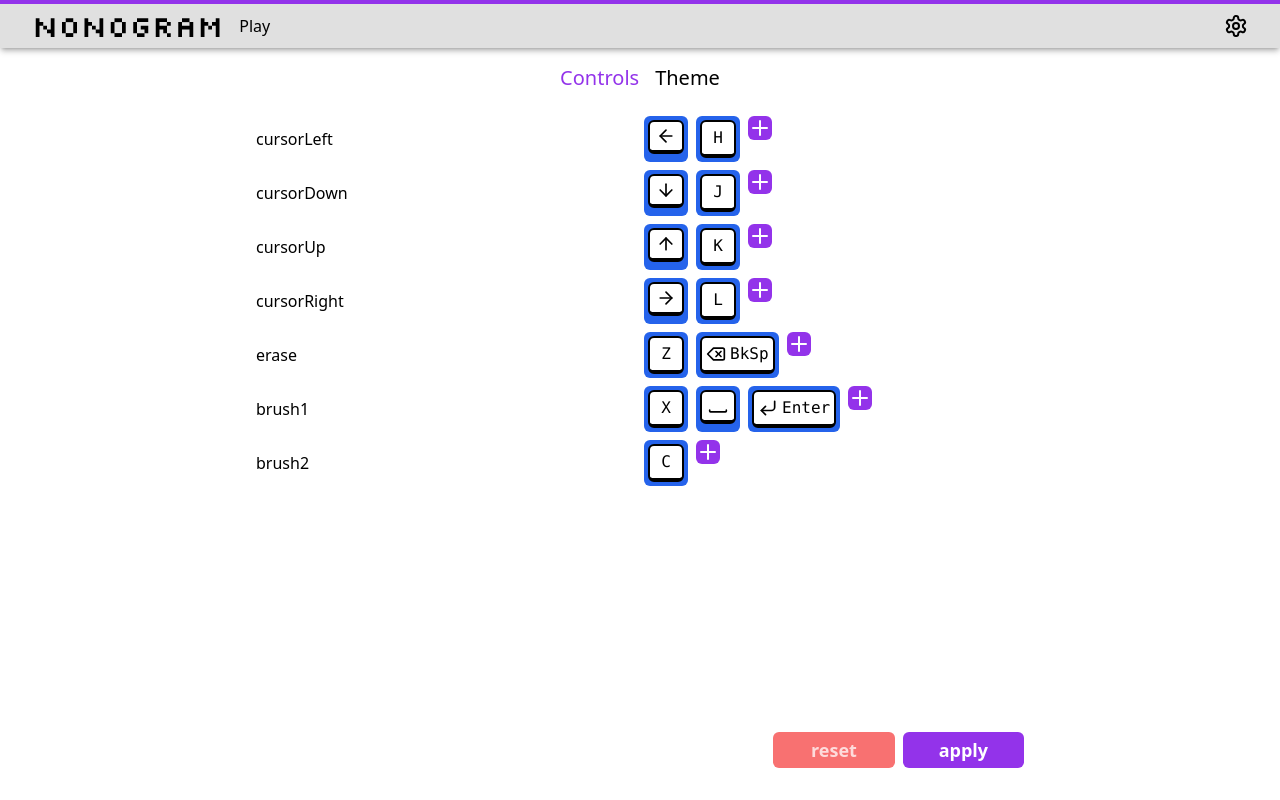
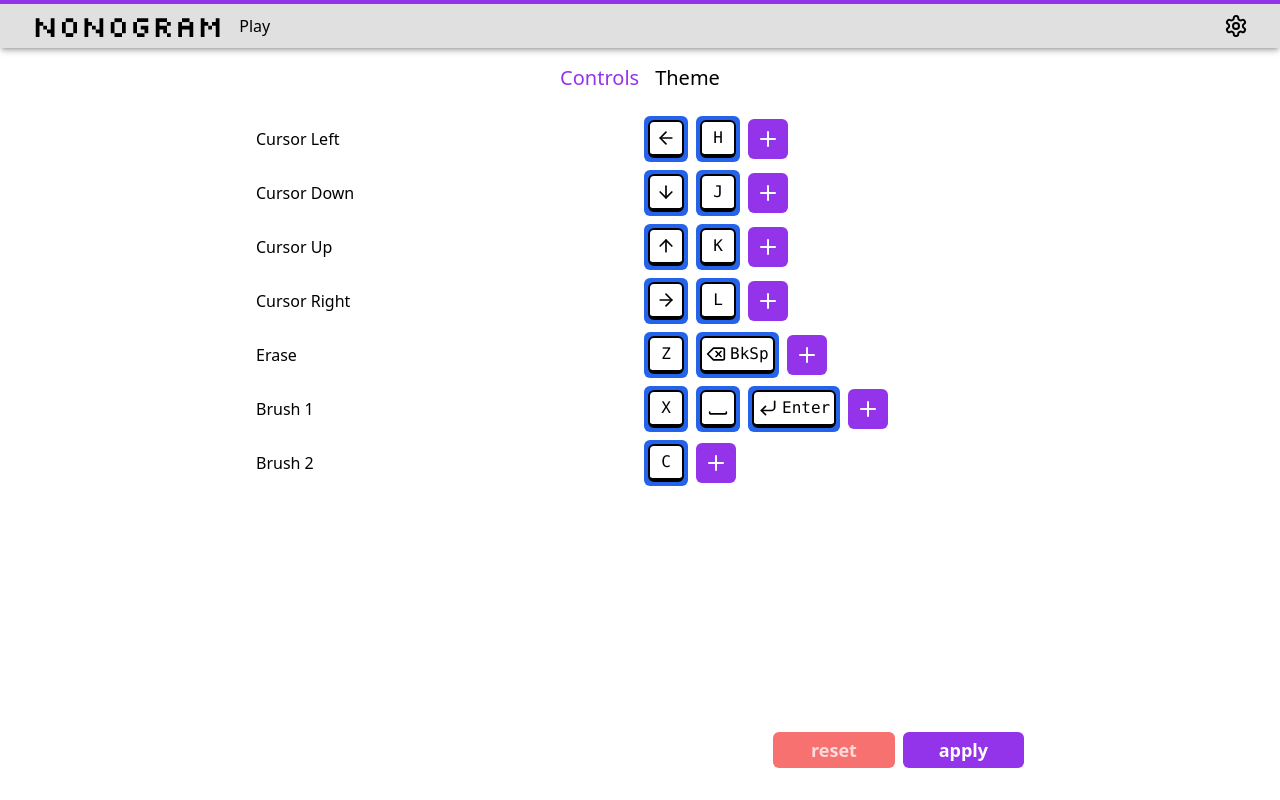
Before and after one commit to pharaok/nonogram, a Next.js app: page /settings/theme in a window 1280 px wide. Built offline with nearby package versions, Linux system fonts and the light colour scheme.

Commit message:
use start case for keybind names, change modal title, add key input placeholder text

```diff
--- a/src/app/settings/@keyInputModal/[action]/add/page.tsx
+++ b/src/app/settings/@keyInputModal/[action]/add/page.tsx
@@ -1,6 +1,7 @@
 "use client";
 
 import KeyInput from "components/keyInput";
+import { startCase } from "lodash-es";
 import { notFound, useRouter } from "next/navigation";
 import { useState } from "react";
 import { useSettings } from "settings";
@@ -19,6 +20,8 @@ export default function KeyInputModal({
 
   return (
     <KeyInput
+      title={startCase(action)}
+      placeholder="Press a key..."
       forceMount
       open={true}
       onOpenChange={(open) => {
--- a/src/app/settings/[[...action]]/page.tsx
+++ b/src/app/settings/[[...action]]/page.tsx
@@ -73,9 +73,8 @@ export default function Settings() {
               {(Object.keys(currKeys) as (keyof typeof keys)[]).map(
                 (key, i) => (
                   <Fragment key={i}>
-                    <span>{key}</span>
-                    <div>
-                      <div className="flex flex-wrap gap-2">
+                    <span>{startCase(key)}</span>
+                    <div className="flex h-full flex-wrap items-center gap-2">
                       {currKeys[key].map((kc, i) => (
                         <button
                           key={i}
@@ -97,11 +96,10 @@ export default function Settings() {
                       ))}
                       <Link
                         href={`/settings/${key}/add`}
-                          className="flex aspect-square h-full items-center justify-center rounded-md bg-primary text-background"
+                        className="flex h-10 w-10 items-center justify-center rounded-md bg-primary text-background"
                       >
                         <Plus />
                       </Link>
-                      </div>
                     </div>
                   </Fragment>
                 )
--- a/src/components/key.tsx
+++ b/src/components/key.tsx
@@ -75,7 +75,7 @@ export default function Key({ name }: { name: string }) {
     label = label();
   }
   return (
-    <kbd className="text-md box-border flex min-w-[36px] items-center justify-center gap-1 rounded-md border-2 border-b-4 border-foreground bg-background p-1">
+    <kbd className="text-md box-border flex h-[38px] min-w-[36px] items-center justify-center gap-1 rounded-md border-2 border-b-4 border-foreground bg-background p-1">
       {Icon && <Icon size={20} />}
       {label && <span>{label}</span>}
     </kbd>
--- a/src/components/keyInput.tsx
+++ b/src/components/keyInput.tsx
@@ -16,11 +16,13 @@ export default function KeyInput({
   value,
   onChange,
   onSubmit,
+  placeholder,
   ...props
 }: {
   value: KeyCombo;
   onChange: (k: KeyCombo) => void;
   onSubmit: (k: KeyCombo) => void;
+  placeholder?: string;
 } & ModalProps) {
   const [currMods, setCurrMods] = useState<string[]>(value[0]);
   const [mods, key] = value;
@@ -28,7 +30,7 @@ export default function KeyInput({
   return (
     <Modal title="Keybinding" {...props}>
       <form
-        className="flex w-full flex-col items-center"
+        className="flex w-full flex-col items-center gap-4"
         onSubmit={(e) => {
           e.preventDefault();
           onSubmit(value);
@@ -78,13 +80,16 @@ export default function KeyInput({
             if (!key) onChange([ncm, null]);
           }}
         >
+          <span className="hidden select-none italic text-foreground/50 only:inline">
+            {placeholder}
+          </span>
           {(key ? mods : currMods).map((mod, i) => (
             <Key key={i} name={mod} />
           ))}
           {key && <Key name={key} />}
         </div>
         <Button type="submit" className="bg-primary px-4">
-          confirm
+          Confirm
         </Button>
       </form>
     </Modal>
```
Lines whose indentation alone changed are shown as unchanged.
